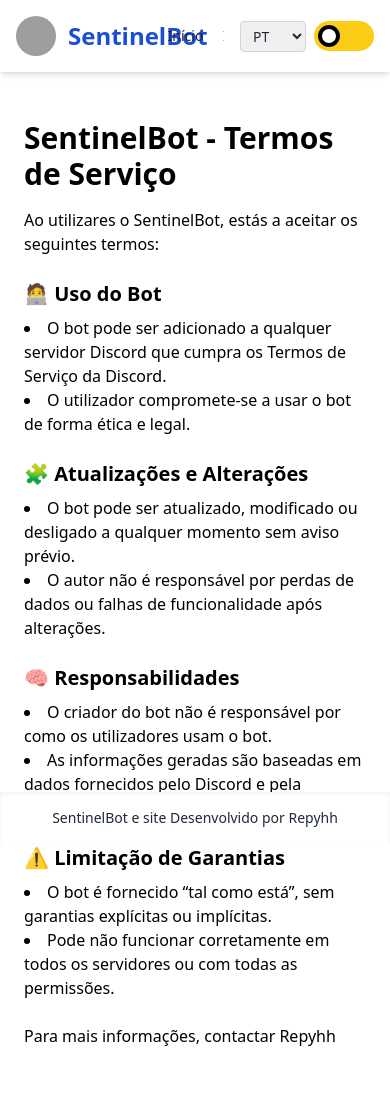
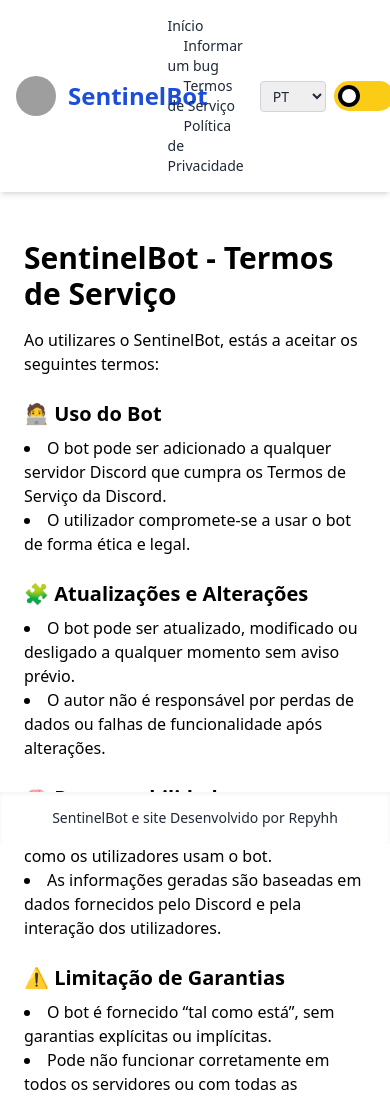
Before and after one commit to Repyhh/sentinelbot, a plain HTML site: page link_separados/termos.html in a window 390 px wide. Shown: the top 1100 px of the page. Drawn offline with nearby package versions, Linux system fonts and the light colour scheme; grey boxes are pictures that could not be loaded; files whose address does not match are found by name.

Commit message:
reverter

```diff
--- a/link_separados/termos.html
+++ b/link_separados/termos.html
@@ -63,7 +63,7 @@
            href="https://discord.com/invite/nxWPaTe6km"
            target="_blank"></a>
       </div>
-      <nav class="space-x-4 text-sm text-gray-800 whitespace-nowrap overflow-x-auto">
+      <nav class="space-x-4 text-sm text-gray-800">
         <a class="hover:underline" data-i18n="nav_home" href="../index.html"></a>
         <a class="hover:underline" data-i18n="nav_bug" href="https://discord.gg/t62SefDh8n" target="_blank"></a>
         <a class="hover:underline" data-i18n="nav_terms" href="../link_separados/termos.html"></a>
```
Also changed, not shown: index.html (+1 -2 lines), link_separados/privacidade.html (+1 -1 lines).
